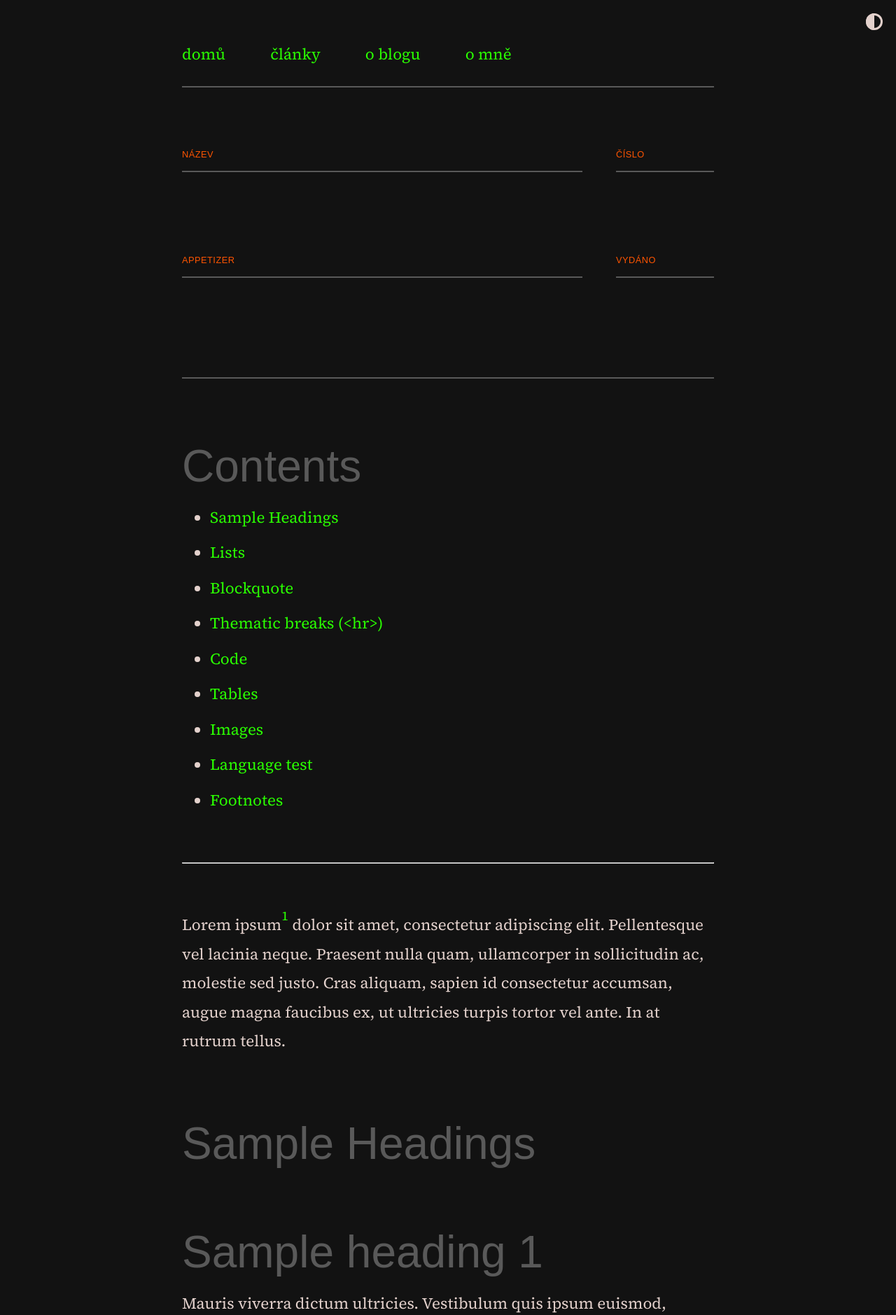
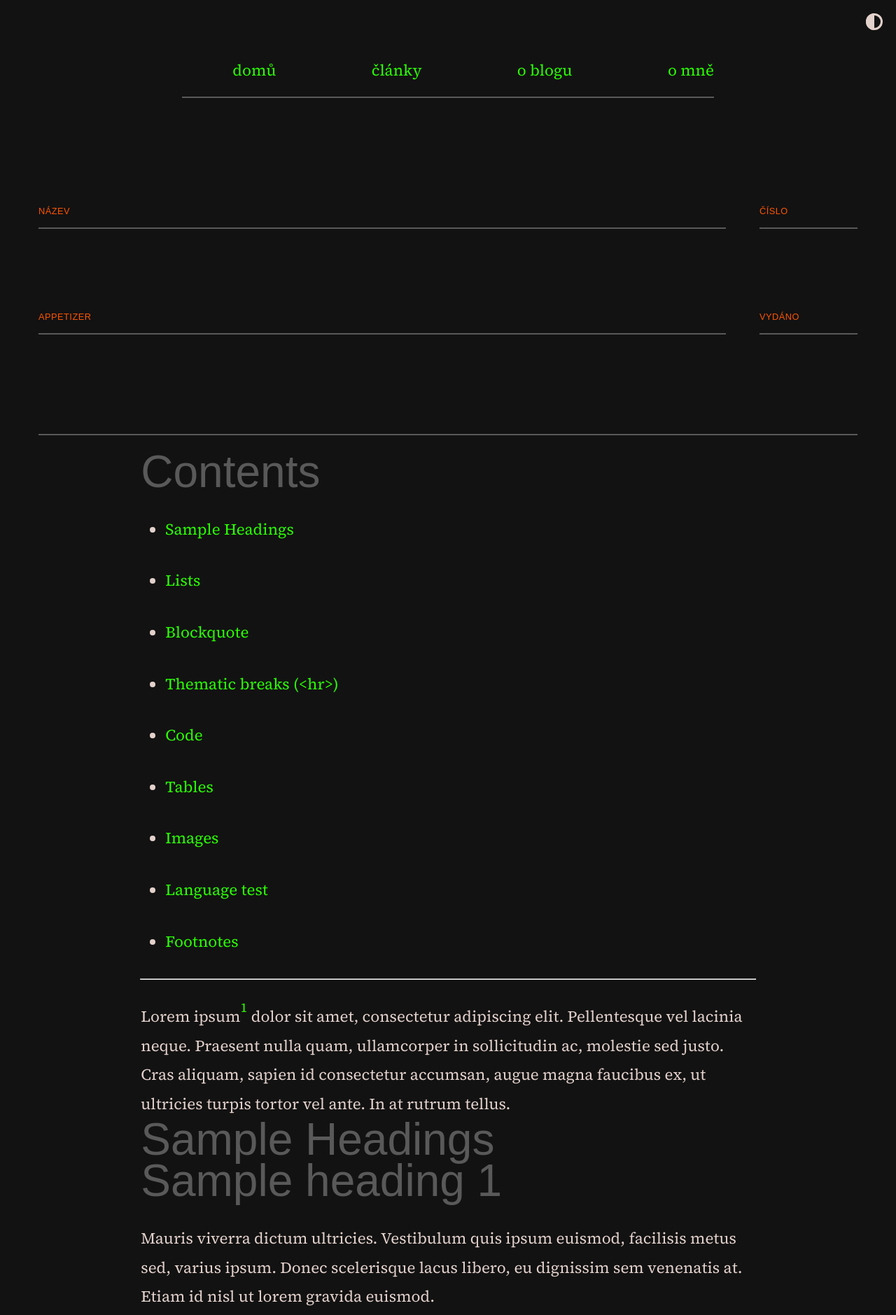
Before and after one commit to scherrer-txt/bts, a Jekyll site: the page built from assets/2020-01-01-overview-post.md, in a window 1280 px wide. Shown: the top 1879 px of the page at 70% size. Built offline with Jekyll 4.4.1, drawn with Linux system fonts in a browser that asks for light colours; some web fonts are replaced.

Commit message:
Update moonwalk.scss

```diff
--- a/_sass/moonwalk.scss
+++ b/_sass/moonwalk.scss
@@ -104,9 +104,9 @@ i {
 
 /* Page Width */
 .w {
-  max-width: 760px;
+  width: 1170px;
   margin: 0 auto;
-  padding: 4em 2em;
+  padding: 7em 2em;
 }
 
 table, th, td {
@@ -177,9 +177,13 @@ html, body {
 }
 h1, h2, h3, h4, h5, h6 {
     color: var(--headings);
+    max-width: 75%;
+    margin: 0 auto;
 }
 p, strong, b, em, small, li, hr, table, figcaption {
     color: var(--text);
+    max-width: 75%;
+    margin: 2rem auto 0;
 }
 .highlight, pre code {
   border-radius: 25px;
@@ -437,10 +441,10 @@ p code, li code {
 blockquote {
   font-family: "neue-haas-grotesk-display", sans-serif;
   font-size: 3rem;
-  font-weight: 600;
+  font-weight: 400;
   color: var(--code-text);
   line-height: 3rem;
-    p { margin: 0; }
+/*    p { margin: 0; } */
 }
 
 // POST META
@@ -493,7 +497,7 @@ blockquote {
   font-family: "neue-haas-grotesk-display", sans-serif;
   font-size: 1.5rem;
   color: var(--text);
-  line-height: 1.5rem;
+  line-height: 1.3;
   margin-top: 0px;
   margin-bottom: 0px;
   letter-spacing: 0.02rem;
```
